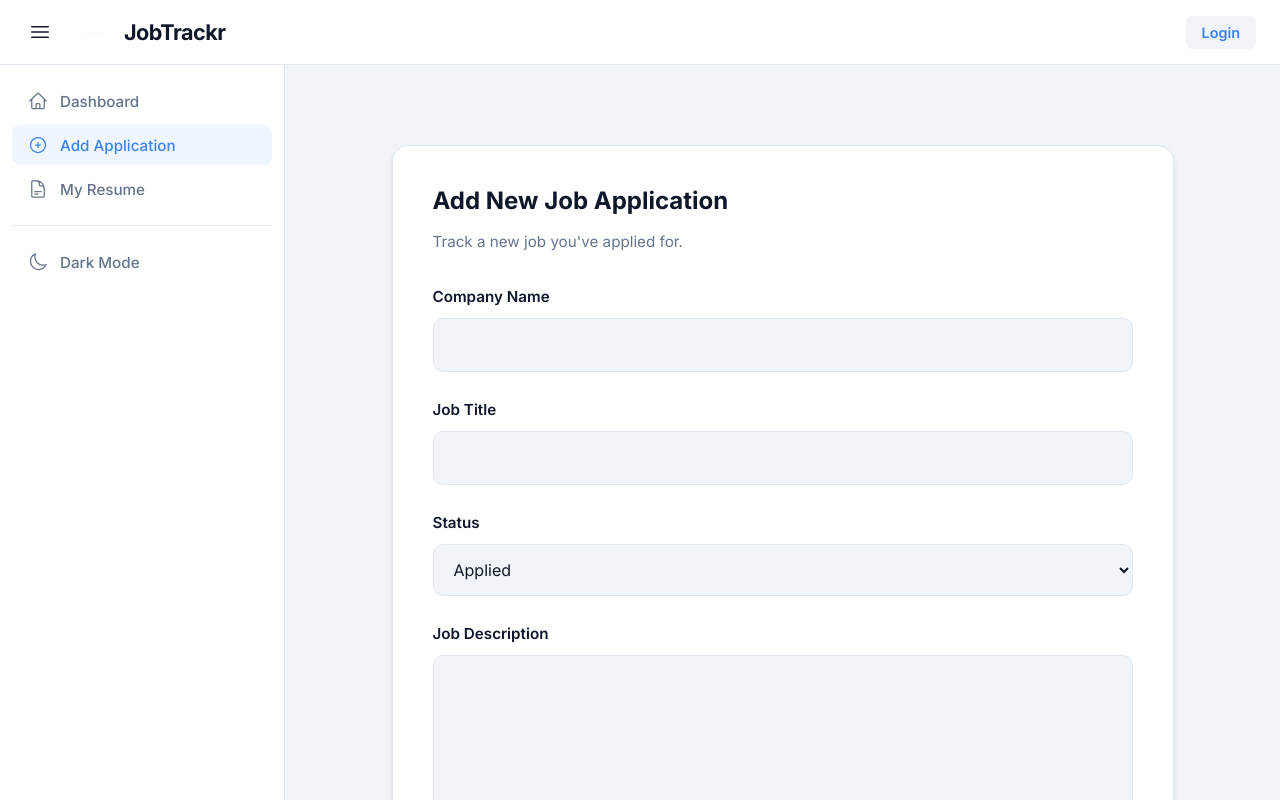
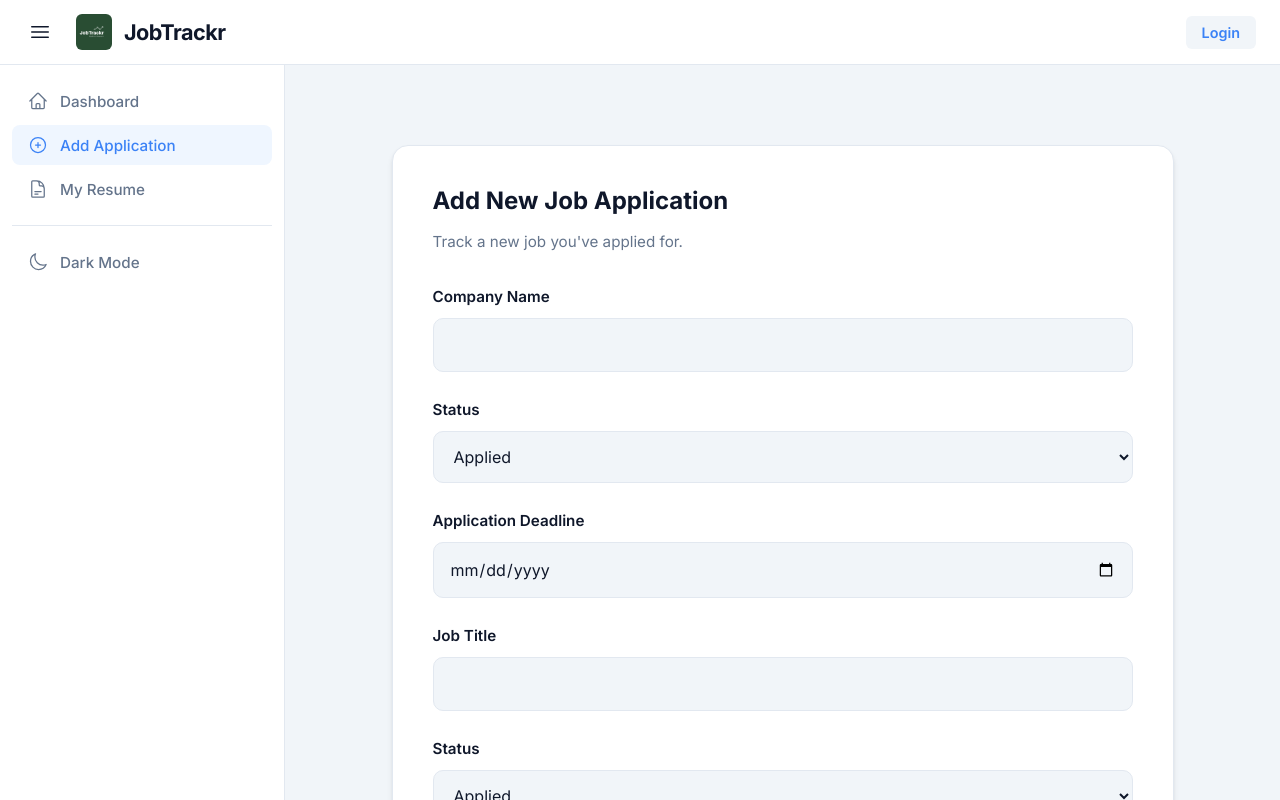
Before and after one commit to ZohaibRahim/CPSC300_GroupProject, an Angular app: page /add-job in a window 1280 px wide. Built offline with nearby package versions, Linux system fonts and the light colour scheme; no server answers.

Commit message:
Application Deadline

```diff
--- a/src/app/api.service.ts
+++ b/src/app/api.service.ts
@@ -10,6 +10,7 @@ export interface Job {
   notes?: string;
   jobDescription?: string;
   aiAnalysis?: string;
+  deadline?: string;
 }
 
 const BACKEND_URL = 'http://localhost:3000';
--- a/src/app/app.html
+++ b/src/app/app.html
@@ -9,7 +9,7 @@
       </button>
 
       <div class="brand-container">
-        <img src="logo.png" alt="JobTrackr Logo" class="app-logo">
+        <img src="logo.jpg" alt="JobTrackr Logo" class="app-logo">
         <h1 class="logo-text">JobTrackr</h1>
       </div>
     </div>
--- a/src/app/job-form/job-form.html
+++ b/src/app/job-form/job-form.html
@@ -13,6 +13,21 @@
       <div *ngIf="f['company'].touched && f['company'].invalid" class="error-msg">
         Company name is required.
       </div>
+    </div>
+
+    <div class="form-field">
+      <label for="status">Status</label>
+      <select id="status" formControlName="status">
+        <option>Applied</option>
+        <option>Interviewing</option>
+        <option>Offer</option>
+        <option>Rejected</option>
+      </select>
+    </div>
+
+    <div class="form-field">
+      <label for="deadline">Application Deadline</label>
+      <input id="deadline" type="date" formControlName="deadline">
     </div>
 
     <!-- Job Title Field -->
--- a/src/app/job-form/job-form.scss
+++ b/src/app/job-form/job-form.scss
@@ -43,8 +43,9 @@ label {
   font-size: 0.95rem;
 }
 
-/* Input Styles - The Fix for "Congested" look */
+/* Input Styles - Now includes Date Picker */
 input[type="text"],
+input[type="date"], /* <--- ADDED THIS so the calendar looks good */
 select,
 textarea {
   width: 100%;
@@ -69,6 +70,7 @@ textarea {
 
 /* Focus State - Nice Glow */
 input[type="text"]:focus,
+input[type="date"]:focus, /* <--- ADDED THIS for focus state */
 select:focus,
 textarea:focus {
   outline: none;
--- a/src/app/job-form/job-form.ts
+++ b/src/app/job-form/job-form.ts
@@ -20,12 +20,13 @@ export class JobFormComponent {
   constructor(
     private fb: FormBuilder,
     private apiService: ApiService,
-    private router: Router // <-- Inject Router
+    private router: Router
   ) {
     this.jobForm = this.fb.group({
       company: ['', Validators.required],
       title: ['', Validators.required],
       status: ['Applied', Validators.required],
+      deadline: [''], // <-- NEW: Add this control (default empty)
       jobDescription: ['', Validators.required],
       notes: ['']
     });
```
